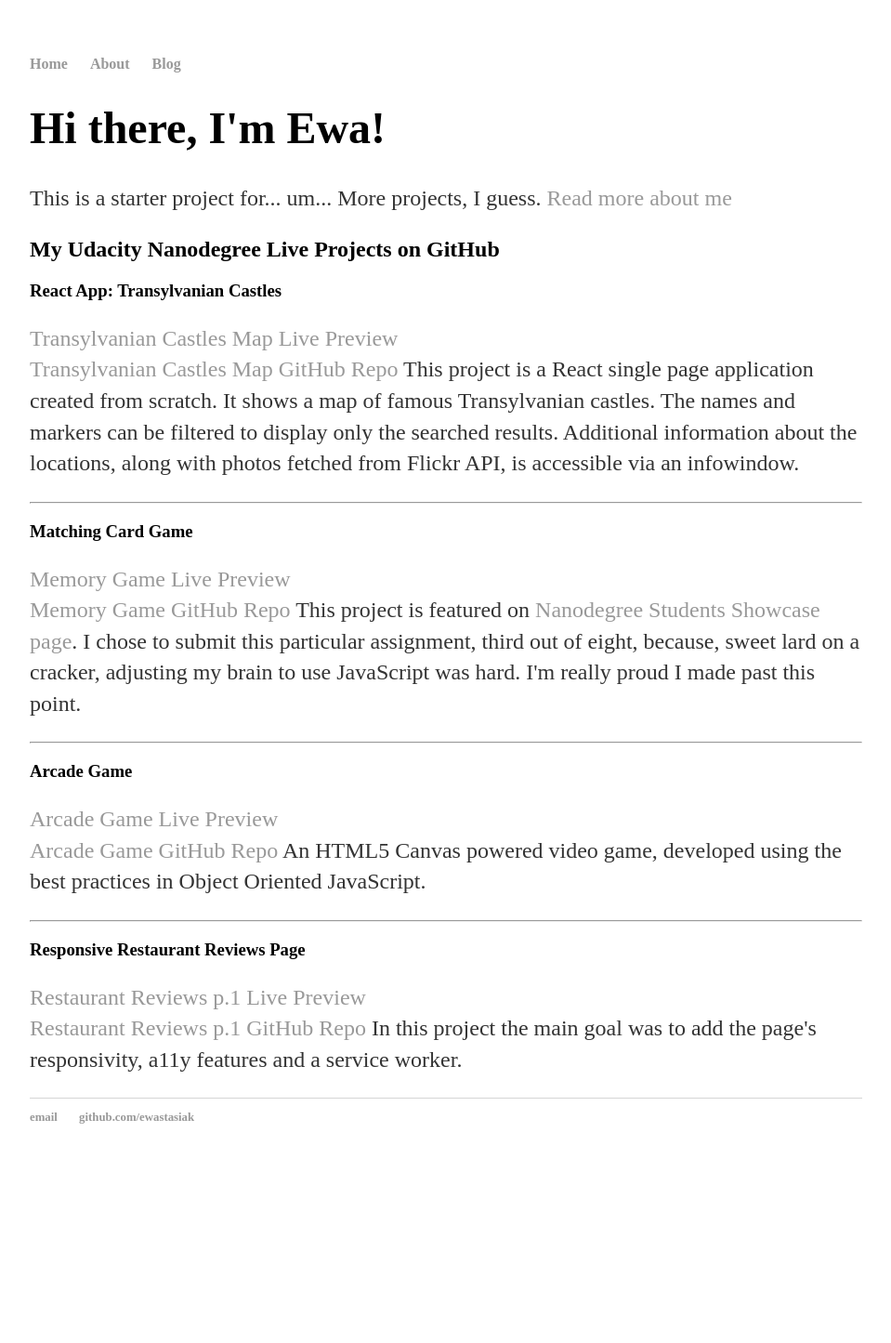
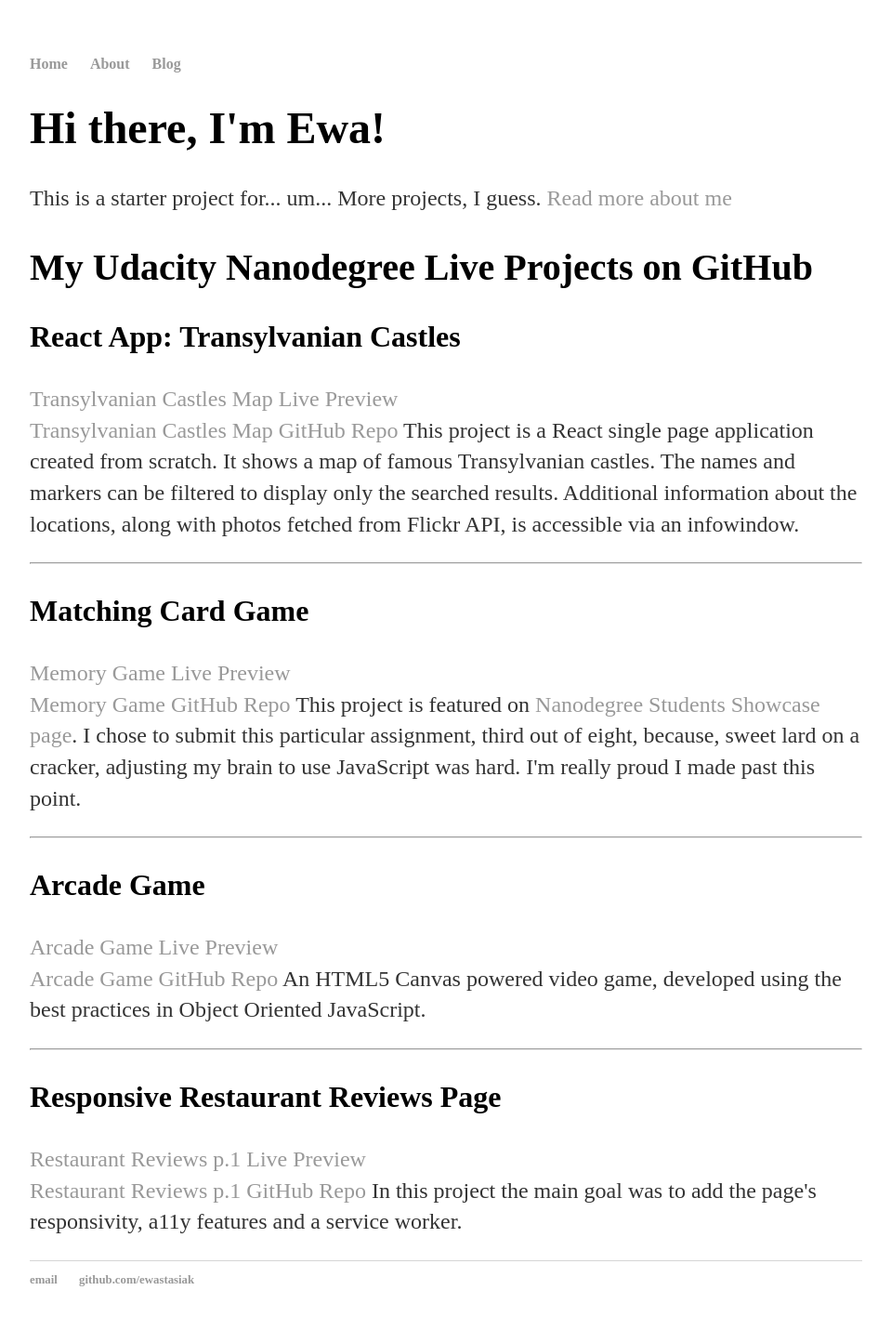
Before and after one commit to ewastasiak/Showcase, a Jekyll site: the page built from index.html, in a window 1280 px wide. Shown: the whole page at 93% size, without its empty margins (160-1119 px from the left). Built offline with Jekyll 4.4.1, drawn with Linux system fonts in a browser that asks for light colours; before the commit the page ends 1270 px from its top, so only the background shows below that.

Commit message:
feat: Edit headings

```diff
--- a/css/main.css
+++ b/css/main.css
@@ -19,10 +19,20 @@ a {
 a:hover {
     text-decoration: underline;
 }
+
 h1 {
     font-size: 3em;
     font-family:'Times New Roman', 'Trebuchet', 'Serif';
 }
+
+h2 {
+    font-size: 2.5em;
+}
+
+h3 {
+    font-size: 2em;
+}
+
 p {
     font-size: 1.5em;
     line-height: 1.4em;
```
